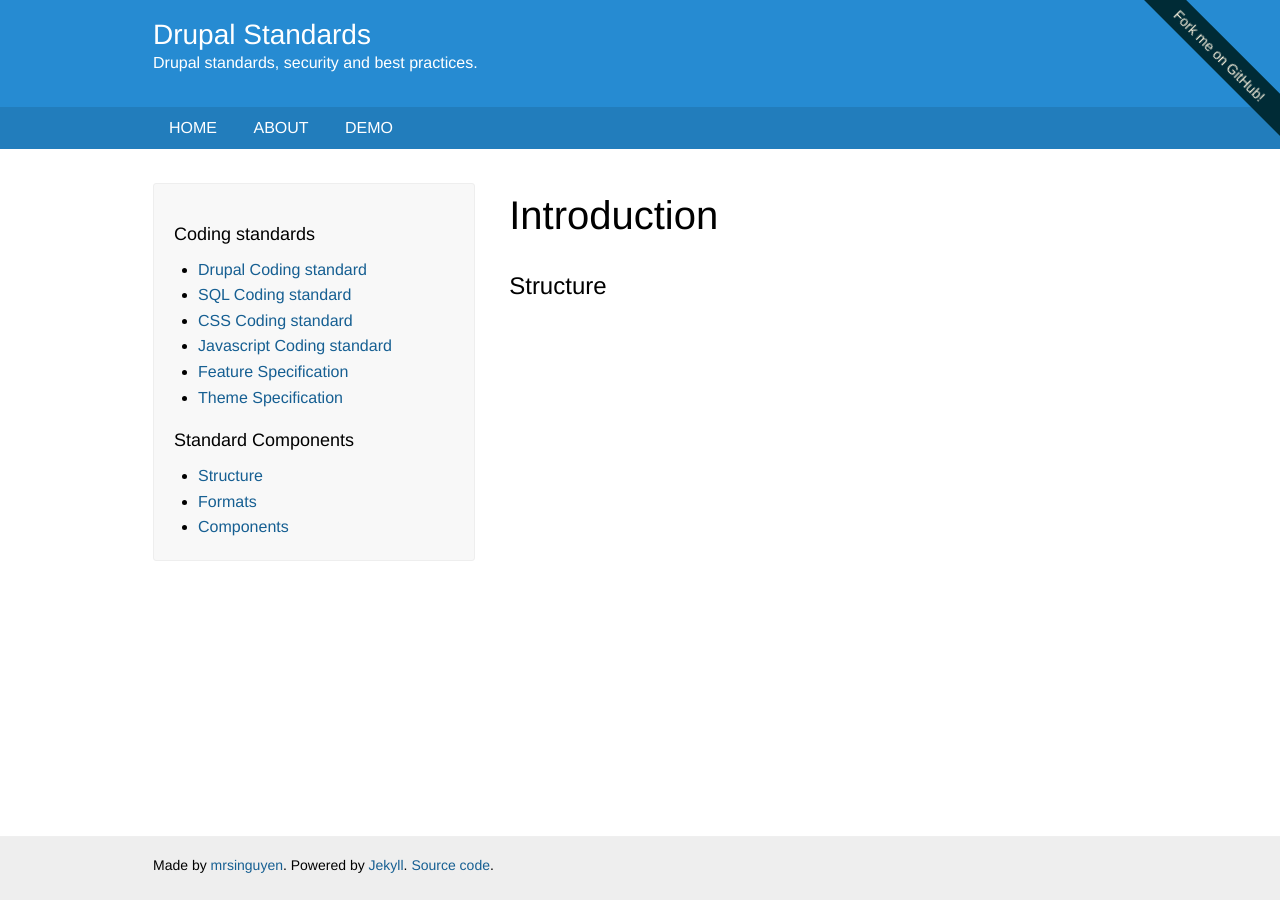
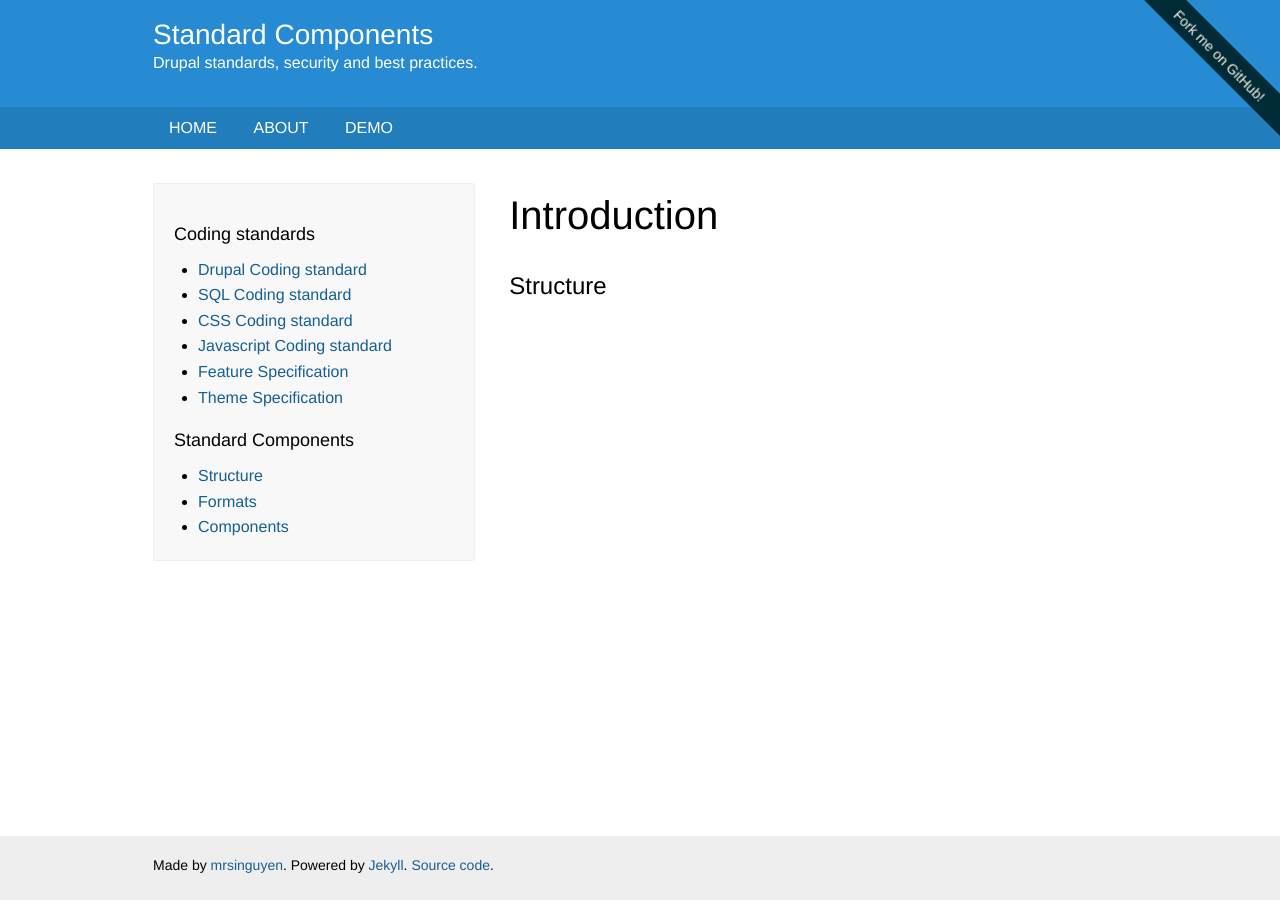
Before and after one commit to mrsinguyen/drupal-standard, a Jekyll site: the page built from index.md, in a window 1280 px wide. Built offline with Jekyll 4.4.1, drawn with Linux system fonts in a browser that asks for light colours; nearby versions of some CDN libraries; library files that are not in the unit come from our copies; Markdown is read by kramdown in place of the engine named in the settings.

Commit message:
Revert "Changed site name"
This reverts commit b275d01793d20bae40f6f668d4537f1901127703.

```diff
--- a/_layouts/default.html
+++ b/_layouts/default.html
@@ -18,7 +18,7 @@
     <header role="banner">
       <div class="container">
         <hgroup>
-          <h1><a href="{{ site.baseurl }}/index.html" rel="home">Drupal Standards</a></h1>
+          <h1><a href="{{ site.baseurl }}/index.html" rel="home">Standard Components</a></h1>
           <h2>Drupal standards, security and best practices.</h2>
         </hgroup>
       </div>
--- a/_layouts/sidebar.html
+++ b/_layouts/sidebar.html
@@ -18,7 +18,7 @@
     <header role="banner">
       <div class="container">
         <hgroup>
-          <h1><a href="{{ site.baseurl }}/index.html" rel="home">Drupal Standards</a></h1>
+          <h1><a href="{{ site.baseurl }}/index.html" rel="home">Standard Components</a></h1>
           <h2>Drupal standards, security and best practices.</h2>
         </hgroup>
       </div>
```
